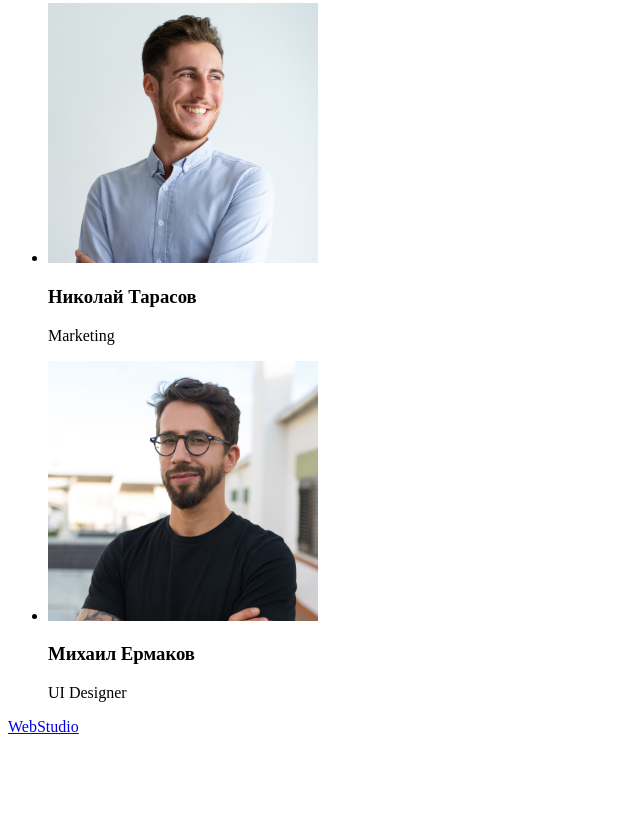
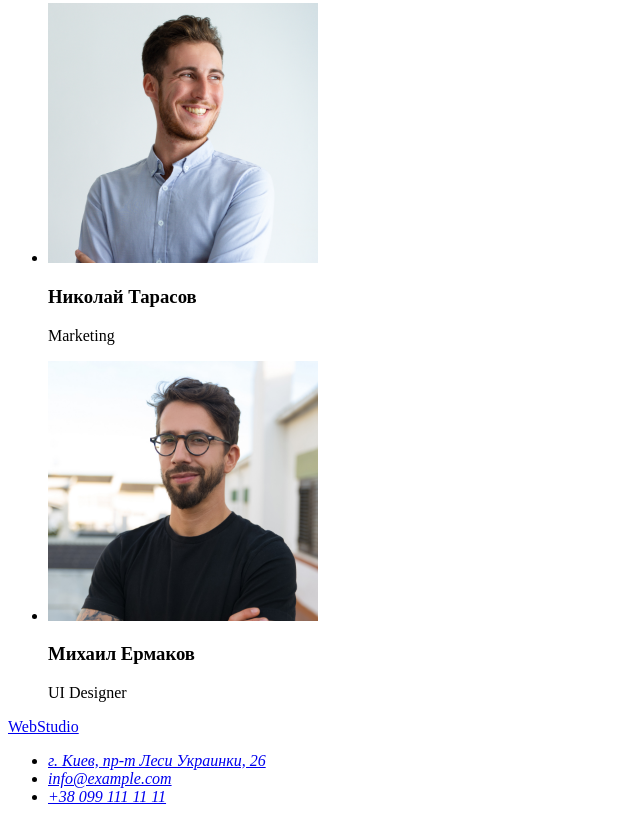
Before and after one commit to zoligor/goit-markup-hw-01, a plain HTML site: page index.html in a window 1280 px wide. Shown: the part 2357-3179 px from the top of the page, without its empty margins (0-640 px from the left). Before the commit the page ends 3101 px from the top, so only its background shows below. Drawn offline with Linux system fonts and the light colour scheme.

Commit message:
создает футер

```diff
--- a/index.html
+++ b/index.html
@@ -98,6 +98,11 @@
 <!-- footer -->
 <a href="/">WebStudio</a>
 <address>
+    <ul>
+        <li><a href="#" target="_blank rel="noopener noreferrer"">г. Киев, пр-т Леси Украинки, 26</a></li>
+        <li><a href="mailto:info@example.com">info@example.com</a></li>
+        <li><a href="tel:+380991111111">+38 099 111 11 11</a></li>
+    </ul>
 
 </address>
 
```
